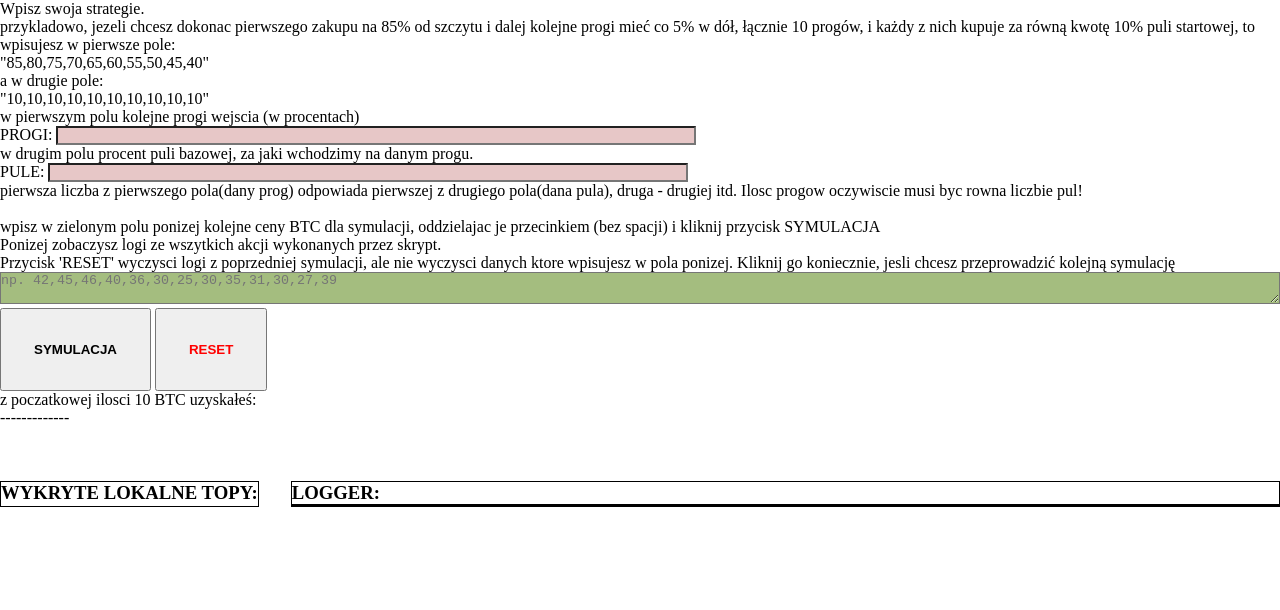
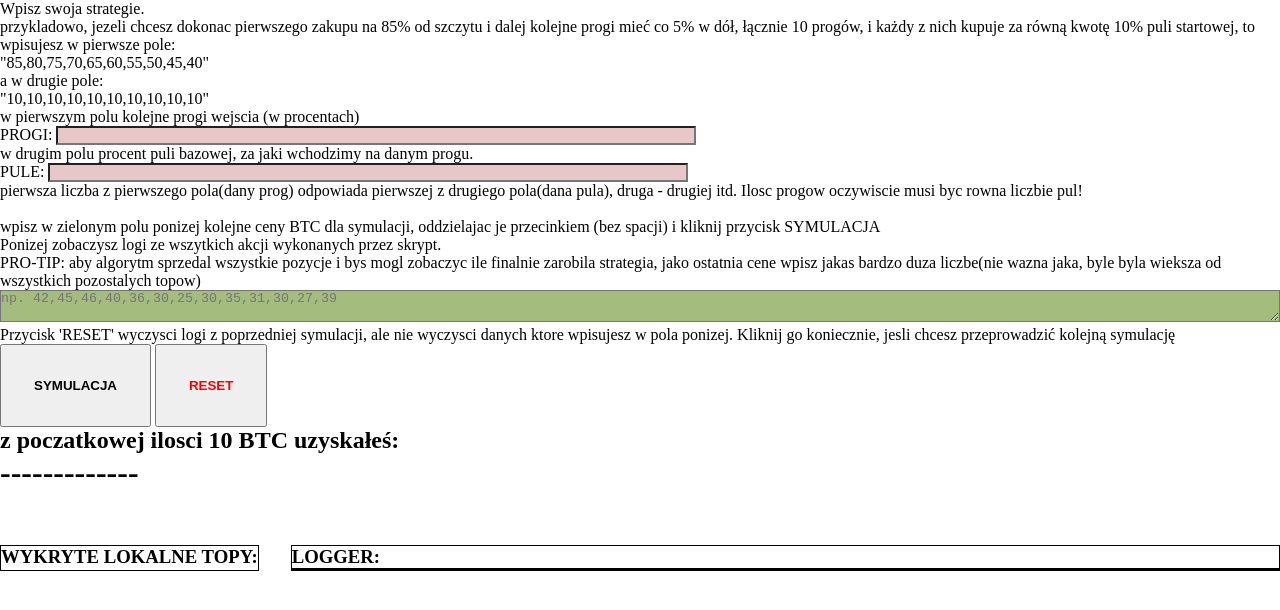
Before and after one commit to lkp25/tradingbot, a plain HTML site: page index.html in a window 1280 px wide. Drawn offline with Linux system fonts and the light colour scheme.

Commit message:
small UI changes

```diff
--- a/index.html
+++ b/index.html
@@ -25,12 +25,13 @@
     <p>pierwsza liczba z pierwszego pola(dany prog) odpowiada pierwszej z drugiego pola(dana pula), druga - drugiej itd. Ilosc progow oczywiscie musi byc rowna liczbie pul!</p> <br>
     <p>wpisz w zielonym polu ponizej kolejne ceny BTC dla symulacji, oddzielajac je przecinkiem (bez spacji) i kliknij przycisk SYMULACJA</p>
     <p>Ponizej zobaczysz logi ze wszytkich akcji wykonanych przez skrypt.</p>
+    <p>PRO-TIP: aby algorytm sprzedal wszystkie pozycje i bys mogl zobaczyc ile finalnie zarobila strategia, jako ostatnia cene wpisz jakas bardzo duza liczbe(nie wazna jaka, byle byla wieksza od wszystkich pozostalych topow)</p>
+    <textarea style="width: 100%; background: rgb(164, 189, 127);" id="input" type="text" placeholder="np. 42,45,46,40,36,30,25,30,35,31,30,27,39"></textarea>
     <p>Przycisk 'RESET' wyczysci logi z poprzedniej symulacji, ale nie wyczysci danych ktore wpisujesz w pola ponizej. Kliknij go koniecznie, jesli chcesz przeprowadzić kolejną symulację</p>
-    <textarea style="width: 100%; background: rgb(164, 189, 127);" id="input" type="text" placeholder="np. 42,45,46,40,36,30,25,30,35,31,30,27,39"></textarea>
     <button id="simulateBtn">SYMULACJA</button>
     <button id="resetBtn" style="color: red;" id="simulateBtn">RESET</button>
-    <p>z poczatkowej ilosci 10 BTC  uzyskałeś:</p>
-    <div id="totalBTC">-------------</div>
+    <h2>z poczatkowej ilosci 10 BTC  uzyskałeś:</h2>
+    <h1 id="totalBTC">-------------</h1>
 
     <br>
     <br>
```
